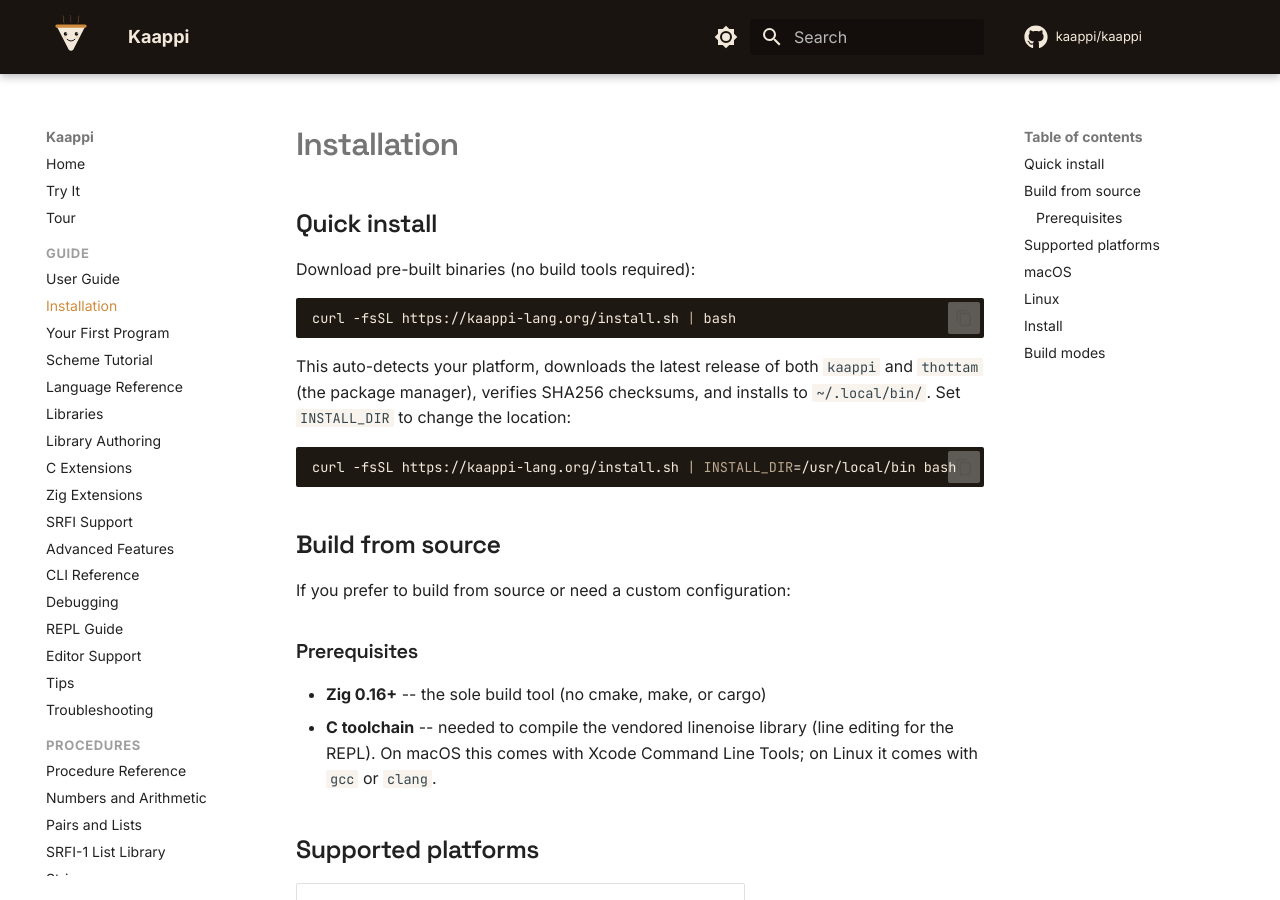
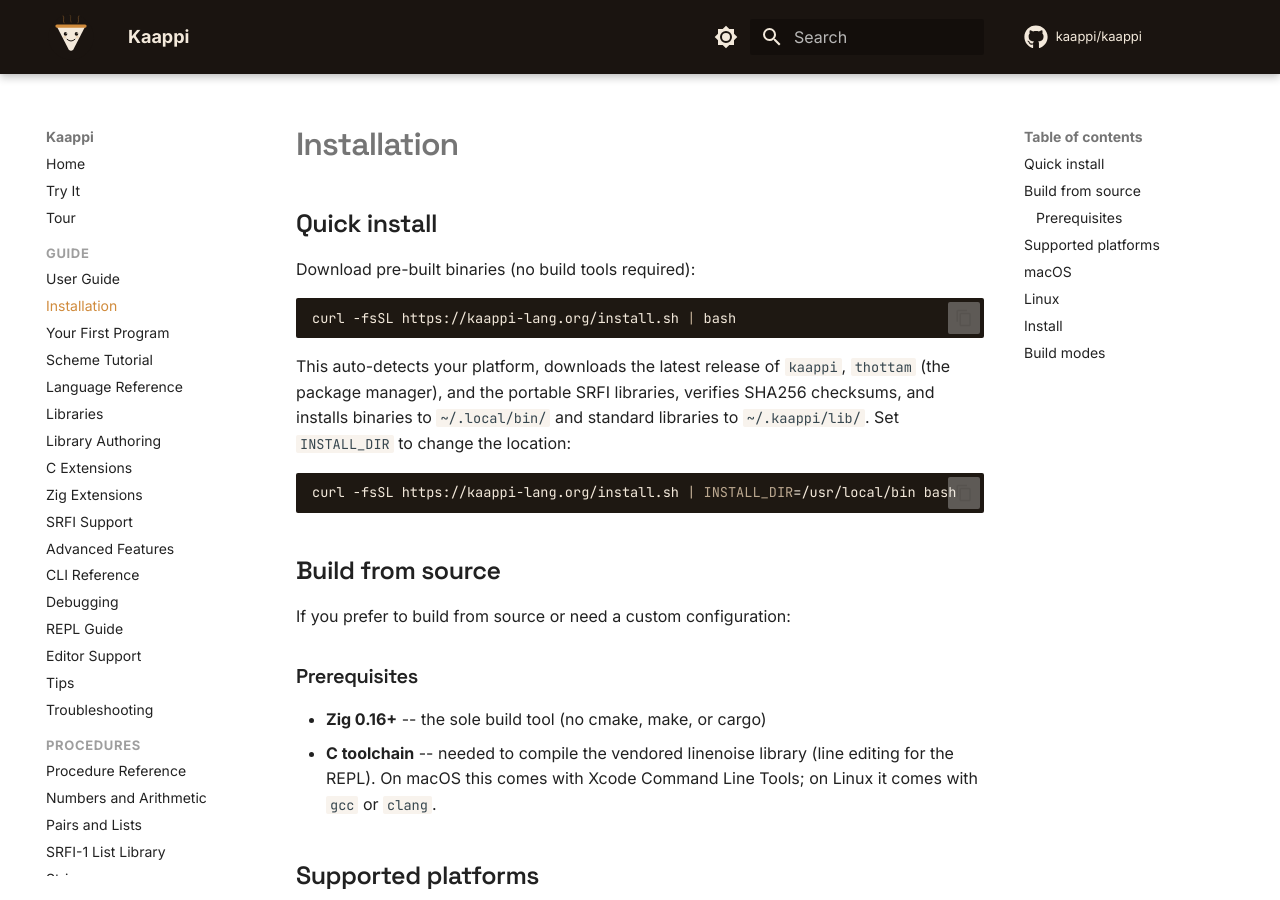
Before and after one commit to kaappi/kaappi.github.io, an MkDocs documentation site: the page built from docs/guide/installation.md, in a window 1280 px wide and 900 px high. Built offline with MkDocs 1.6.1 and Material for MkDocs 9.7.7, drawn with Linux system fonts in a browser that asks for light colours; comment, search, counter and statistics services are not loaded.

Commit message:
Update docs for NaN-boxing, SRFI count, and install script
- Home page: update SRFI count from 70+ to 72, portable from 43 to 64
- Architecture: update value representation from old tag scheme to
  NaN-boxing (flonum/pointer/fixnum/immediate categories)
- Installation: mention SRFI library installation to ~/.kaappi/lib/
- install.sh: sync with upstream (downloads kaappi-lib.tar.gz)

Co-Authored-By: Claude Opus 4.6 (1M context) <noreply@anthropic.com>

````diff
--- a/docs/guide/installation.md
+++ b/docs/guide/installation.md
@@ -8,9 +8,10 @@ Download pre-built binaries (no build tools required):
 curl -fsSL https://kaappi-lang.org/install.sh | bash
 ```
 
-This auto-detects your platform, downloads the latest release of both `kaappi`
-and `thottam` (the package manager), verifies SHA256 checksums, and installs to
-`~/.local/bin/`. Set `INSTALL_DIR` to change the location:
+This auto-detects your platform, downloads the latest release of `kaappi`,
+`thottam` (the package manager), and the portable SRFI libraries, verifies
+SHA256 checksums, and installs binaries to `~/.local/bin/` and standard
+libraries to `~/.kaappi/lib/`. Set `INSTALL_DIR` to change the location:
 
 ```bash
 curl -fsSL https://kaappi-lang.org/install.sh | INSTALL_DIR=/usr/local/bin bash
````
Also changed, not shown: docs/dev/architecture.md (+17 -12 lines), overrides/home.html (+5 -5 lines), 1 other file.
